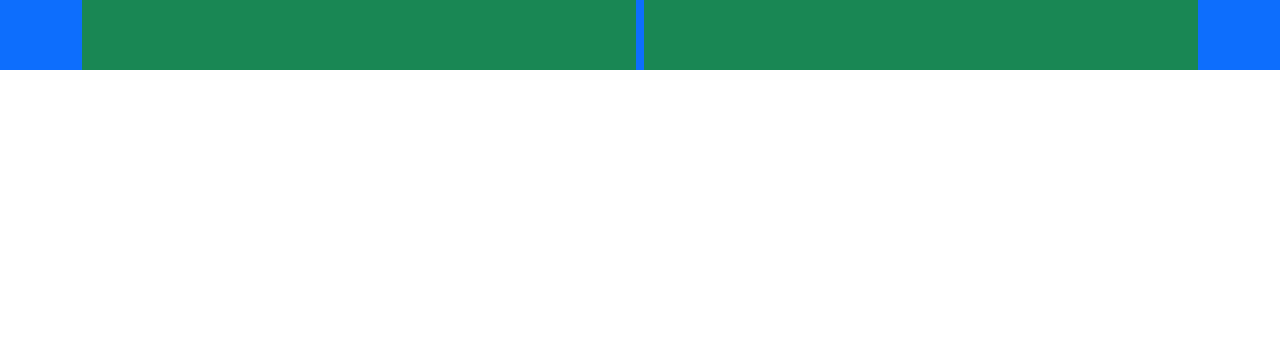
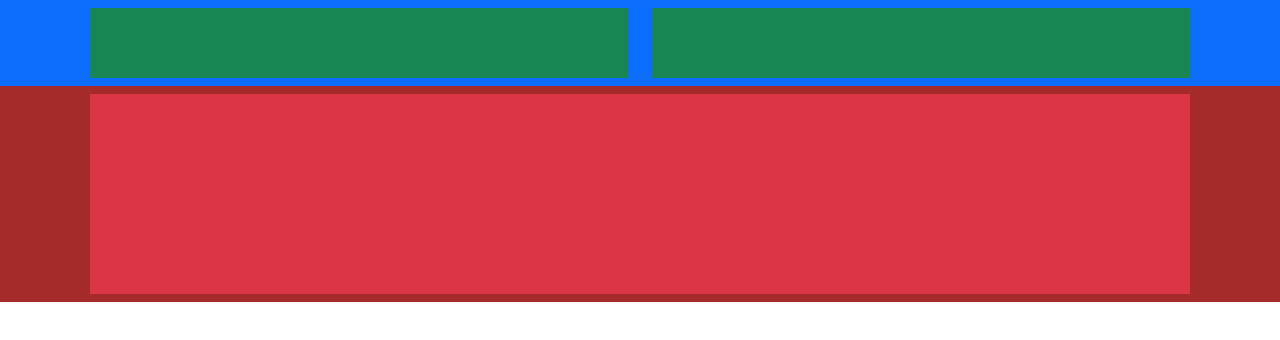
Before and after one commit to moonymel/html-css-bootstrap-freelancer, a plain HTML site: page index.html in a window 1280 px wide. Drawn offline with nearby package versions, Linux system fonts and the light colour scheme.

Commit message:
updated box-1 base

```diff
--- a/css/style.css
+++ b/css/style.css
@@ -9,3 +9,14 @@
 header .content {
     height:70px;
 }
+
+
+/* MAIN!!!!  */
+
+main .box-1 {
+    background-color: brown;
+}
+
+main .box-1 .content {
+    height:200px;
+}
--- a/index.html
+++ b/index.html
@@ -12,7 +12,7 @@
     <!-- HEADER: 2 col -->
     <header class="bg-primary">
         <div class="container-md">
-            <div class="row d-flex g-2">
+            <div class="row d-flex p-2">
                 <div class="col-6">
                     <div class="content bg-success">
 
@@ -29,7 +29,18 @@
 
     <!-- MAIN: 4 box -->
     <main>
+        <!-- BOX 1: start bootstrap  -->
+        <div class="box-1">
+            <div class="container-md">
+                <div class="row d-flex p-2">
+                    <div class="col-12">
+                        <div class="content bg-danger">
 
+                        </div>
+                    </div>
+                </div>
+            </div>
+        </div>
     </main>
 
     <!-- FOOTER: 2 box -->
```
